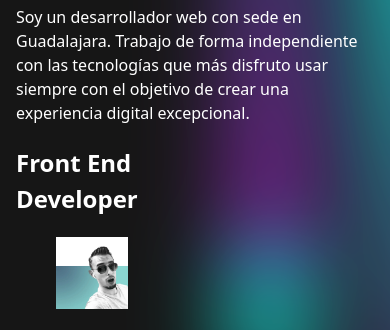
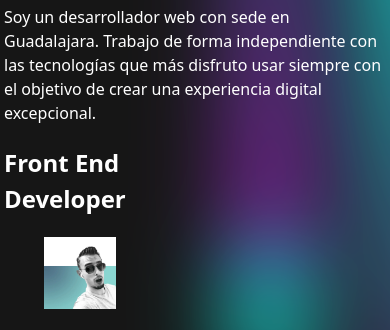
Before and after one commit to AlanSan1195/AlanSan, an Astro site: page / in a window 390 px wide. Shown: the part 195-525 px from the top of the page. Built offline with nearby package versions, Linux system fonts and the light colour scheme; Astro itself is replaced by a stand-in of ours.

Commit message:
fix static phone margin

```diff
--- a/src/layouts/Layout.astro
+++ b/src/layouts/Layout.astro
@@ -87,7 +87,7 @@ const siteUrl = "https://alansan.netlify.app/";
     <Header />
     <Backgound />
     <main
-      class="flex flex-col justify-between items-center content-center min-h-screen mx-4"
+      class="flex flex-col justify-between items-center content-center min-h-screen mx-1"
     >
       <slot />
     </main>
```
